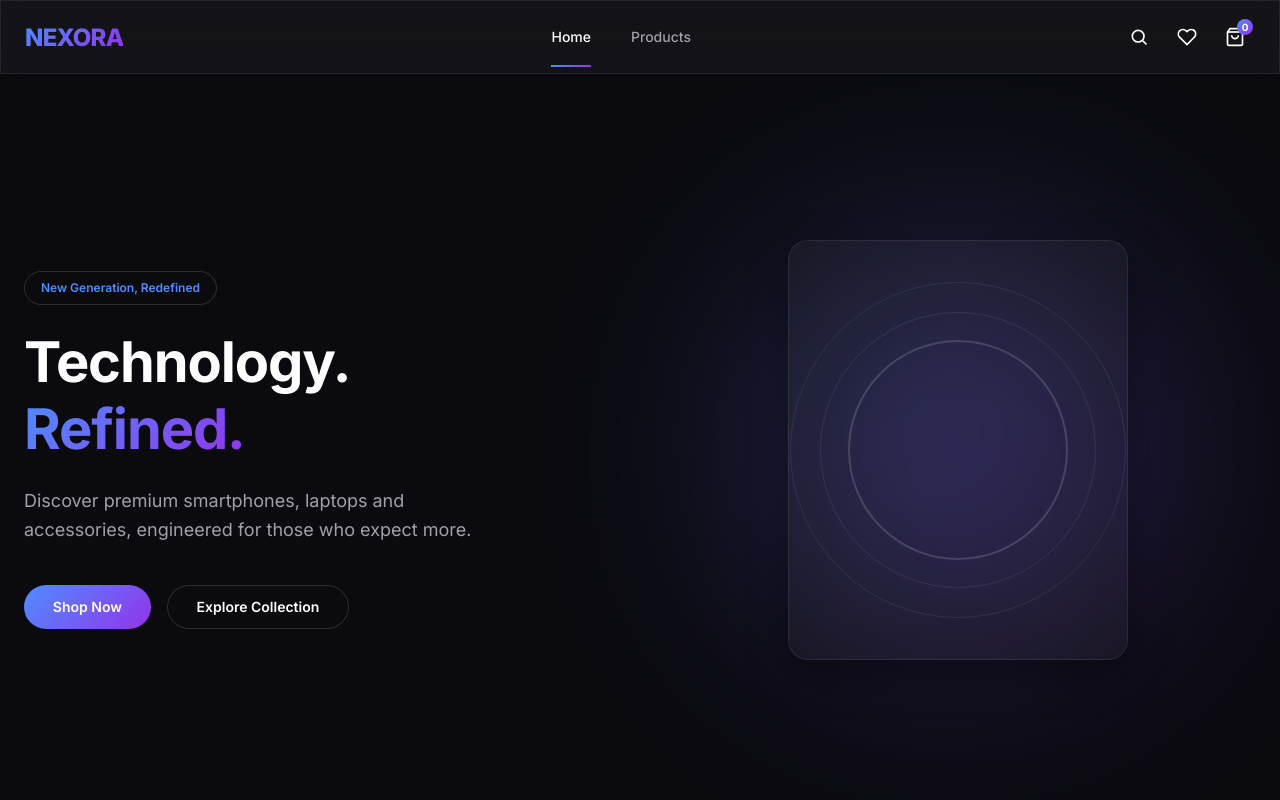
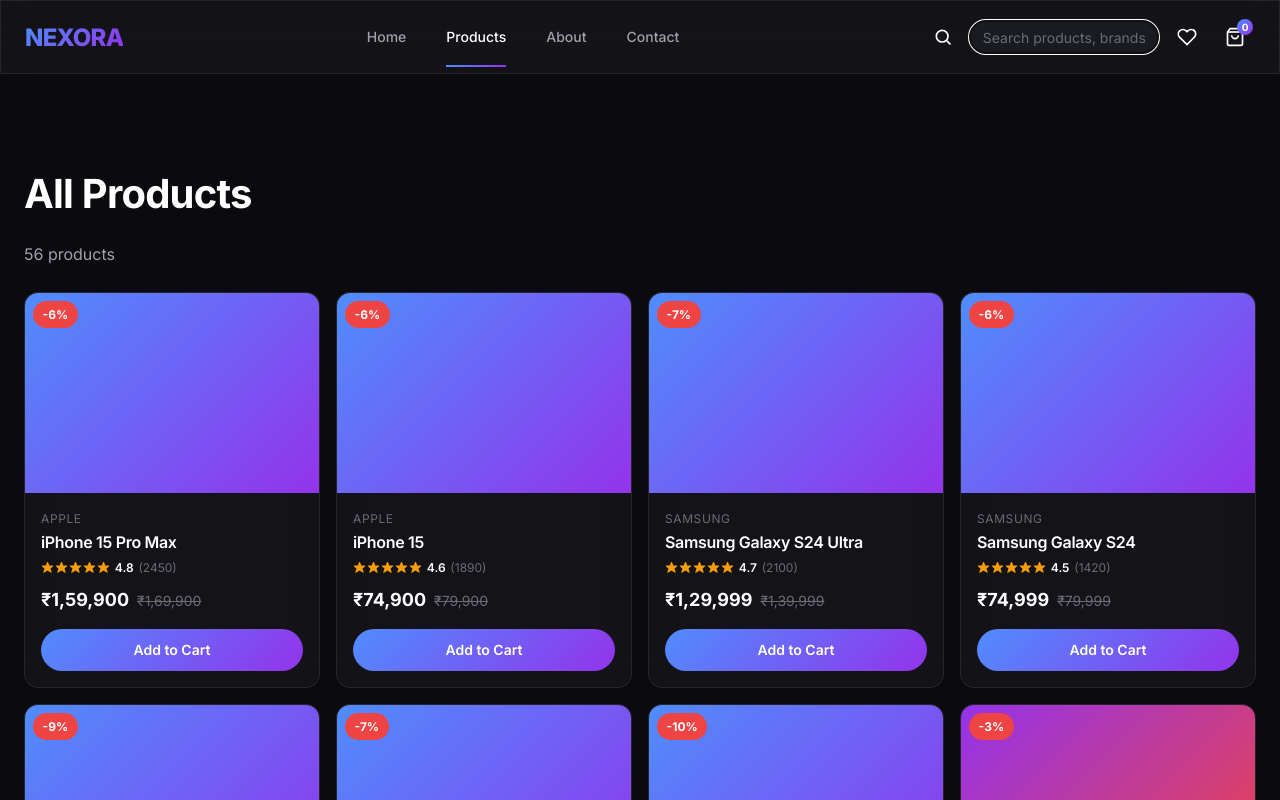
Before and after one commit to prithvi8581beaift25-jpg/Tech-store, a React (Vite) app in the folder tech-store/: page / in a window 1280 px wide. Both pictures are taken after a click on the button 1139 px from the left and 37 px from the top of the page. Shown: the top 800 px of the page. Built offline with nearby package versions, Linux system fonts and the light colour scheme.

Commit message:
Add About and Contact pages with navbar links

```diff
--- a/tech-store/src/App.jsx
+++ b/tech-store/src/App.jsx
@@ -3,15 +3,25 @@
 import Footer from './components/Footer'
 import Home from './pages/Home'
 import Products from './pages/Products'
+import About from './pages/About'
+import Contact from './pages/Contact'
 
 function App() {
   const [currentPage, setCurrentPage] = useState('home')
+  const [searchTerm, setSearchTerm] = useState('')
 
   return (
     <>
-      <Navbar currentPage={currentPage} onNavigate={setCurrentPage} />
+      <Navbar
+        currentPage={currentPage}
+        onNavigate={setCurrentPage}
+        searchTerm={searchTerm}
+        onSearchChange={setSearchTerm}
+      />
       {currentPage === 'home' && <Home onNavigate={setCurrentPage} />}
-      {currentPage === 'products' && <Products />}
+      {currentPage === 'products' && <Products searchTerm={searchTerm} />}
+      {currentPage === 'about' && <About />}
+      {currentPage === 'contact' && <Contact />}
       <Footer />
     </>
   )
--- a/tech-store/src/components/Navbar.css
+++ b/tech-store/src/components/Navbar.css
@@ -44,9 +44,6 @@
 
 .navbar-links button.active {
   color: var(--color-text-primary);
-}
-
-.navbar-links button.active {
   position: relative;
 }
 
@@ -76,6 +73,7 @@
   border-radius: var(--radius-full);
   color: var(--color-text-primary);
   transition: var(--transition-fast);
+  flex-shrink: 0;
 }
 
 .icon-btn:hover {
@@ -102,6 +100,61 @@
   justify-content: center;
 }
 
+/* Expanding nav search */
+.nav-search {
+  display: flex;
+  align-items: center;
+}
+
+.nav-search-input {
+  width: 0;
+  opacity: 0;
+  padding: 0;
+  margin-left: 0;
+  border: 1px solid var(--color-border-strong);
+  border-radius: var(--radius-full);
+  background: var(--color-surface);
+  color: var(--color-text-primary);
+  font-family: inherit;
+  font-size: var(--fs-sm);
+  pointer-events: none;
+  transition: width var(--transition-base), opacity var(--transition-fast), padding var(--transition-base), margin-left var(--transition-base);
+}
+
+.nav-search-input::placeholder {
+  color: var(--color-text-muted);
+}
+
+.nav-search-open .nav-search-input {
+  width: 190px;
+  opacity: 1;
+  padding: 0.45rem 0.8rem;
+  margin-left: 0.4rem;
+  pointer-events: auto;
+}
+
+.nav-search-clear {
+  display: flex;
+  align-items: center;
+  justify-content: center;
+  width: 20px;
+  height: 20px;
+  margin-left: 0.3rem;
+  border-radius: var(--radius-full);
+  color: var(--color-text-muted);
+  flex-shrink: 0;
+}
+
+.nav-search-clear:hover {
+  background: var(--color-surface-hover);
+  color: var(--color-text-primary);
+}
+
+.nav-search-clear svg {
+  width: 12px;
+  height: 12px;
+}
+
 .menu-toggle {
   display: none;
 }
@@ -118,6 +171,10 @@
 
   .menu-toggle {
     display: flex;
+  }
+
+  .nav-search-open .nav-search-input {
+    width: 130px;
   }
 
   .mobile-menu {
--- a/tech-store/src/components/Navbar.jsx
+++ b/tech-store/src/components/Navbar.jsx
@@ -1,17 +1,45 @@
-import { useState } from 'react'
+import { useState, useRef, useEffect } from 'react'
 import './Navbar.css'
 
-function Navbar({ currentPage, onNavigate }) {
+function Navbar({ currentPage, onNavigate, searchTerm, onSearchChange }) {
   const [isMenuOpen, setIsMenuOpen] = useState(false)
+  const [isSearchOpen, setIsSearchOpen] = useState(false)
+  const searchInputRef = useRef(null)
 
     const navLinks = [
     { label: 'Home', page: 'home' },
     { label: 'Products', page: 'products' },
+    { label: 'About', page: 'about' },
+    { label: 'Contact', page: 'contact' },
   ]
+
+  useEffect(() => {
+    if (isSearchOpen) {
+      searchInputRef.current?.focus()
+    }
+  }, [isSearchOpen])
 
   const handleNavigate = (page) => {
     onNavigate(page)
     setIsMenuOpen(false)
+    setIsSearchOpen(false)
+  }
+
+  const toggleSearch = () => {
+    if (isSearchOpen) {
+      setIsSearchOpen(false)
+      onSearchChange('')
+    } else {
+      setIsSearchOpen(true)
+      if (currentPage !== 'products') {
+        onNavigate('products')
+      }
+    }
+  }
+
+  const clearSearch = () => {
+    onSearchChange('')
+    searchInputRef.current?.focus()
   }
 
   return (
@@ -35,12 +63,34 @@
         </ul>
 
         <div className="navbar-actions">
-          <button className="icon-btn" aria-label="Search">
+          <div className={`nav-search ${isSearchOpen ? 'nav-search-open' : ''}`}>
+            <button className="icon-btn" aria-label="Search" onClick={toggleSearch}>
               <svg viewBox="0 0 24 24" fill="none" stroke="currentColor" strokeWidth="2">
                 <circle cx="11" cy="11" r="7" />
                 <line x1="21" y1="21" x2="16.65" y2="16.65" />
               </svg>
             </button>
+
+            <input
+              ref={searchInputRef}
+              type="text"
+              className="nav-search-input"
+              placeholder="Search products, brands..."
+              value={searchTerm}
+              onChange={(e) => onSearchChange(e.target.value)}
+              tabIndex={isSearchOpen ? 0 : -1}
+              aria-label="Search products"
+            />
+
+            {isSearchOpen && searchTerm && (
+              <button className="nav-search-clear" onClick={clearSearch} aria-label="Clear search">
+                <svg viewBox="0 0 24 24" fill="none" stroke="currentColor" strokeWidth="2">
+                  <line x1="18" y1="6" x2="6" y2="18" />
+                  <line x1="6" y1="6" x2="18" y2="18" />
+                </svg>
+              </button>
+            )}
+          </div>
 
           <button className="icon-btn" aria-label="Wishlist">
             <svg viewBox="0 0 24 24" fill="none" stroke="currentColor" strokeWidth="2">
--- /dev/null
+++ b/tech-store/src/pages/About.css
@@ -0,0 +1,37 @@
+.about-page {
+  max-width: 820px;
+}
+
+.about-lead {
+  font-size: var(--fs-lg);
+  color: var(--color-text-secondary);
+  margin: var(--space-sm) 0 var(--space-lg);
+  max-width: 700px;
+}
+
+.about-grid {
+  display: grid;
+  grid-template-columns: repeat(3, 1fr);
+  gap: var(--space-sm);
+}
+
+.about-card {
+  padding: var(--space-md);
+  border-radius: var(--radius-md);
+}
+
+.about-card h3 {
+  font-size: var(--fs-base);
+  margin-bottom: var(--space-xs);
+}
+
+.about-card p {
+  font-size: var(--fs-sm);
+  color: var(--color-text-secondary);
+}
+
+@media (max-width: 768px) {
+  .about-grid {
+    grid-template-columns: 1fr;
+  }
+}
--- /dev/null
+++ b/tech-store/src/pages/About.jsx
@@ -0,0 +1,34 @@
+import './About.css'
+
+function About() {
+  return (
+    <section className="section">
+      <div className="container about-page">
+        <span className="hero-tag">Our Story</span>
+        <h1 className="section-title">About NEXORA</h1>
+        <p className="about-lead">
+          NEXORA was founded on a simple idea: technology should feel as good as it performs.
+          We curate premium smartphones, laptops, and accessories from the world's best brands,
+          bringing them together in one refined, trustworthy destination.
+        </p>
+
+        <div className="about-grid">
+          <div className="about-card glass">
+            <h3>Our Mission</h3>
+            <p>To make discovering and owning premium technology effortless, honest and enjoyable.</p>
+          </div>
+          <div className="about-card glass">
+            <h3>Quality First</h3>
+            <p>Every product on NEXORA is sourced from authorized channels, backed by full manufacturer warranty.</p>
+          </div>
+          <div className="about-card glass">
+            <h3>Customer Focused</h3>
+            <p>From browsing to checkout, we design every step around a smooth, transparent experience.</p>
+          </div>
+        </div>
+      </div>
+    </section>
+  )
+}
+
+export default About
--- /dev/null
+++ b/tech-store/src/pages/Contact.css
@@ -0,0 +1,81 @@
+.contact-lead {
+  color: var(--color-text-secondary);
+  margin-bottom: var(--space-lg);
+  max-width: 600px;
+}
+
+.contact-grid {
+  display: grid;
+  grid-template-columns: 1fr 1.4fr;
+  gap: var(--space-lg);
+}
+
+.contact-info {
+  display: flex;
+  flex-direction: column;
+  gap: var(--space-sm);
+}
+
+.contact-info-item {
+  padding: var(--space-md);
+  border-radius: var(--radius-md);
+}
+
+.contact-info-item h3 {
+  font-size: var(--fs-sm);
+  color: var(--color-text-muted);
+  text-transform: uppercase;
+  letter-spacing: 0.05em;
+  margin-bottom: 0.3rem;
+}
+
+.contact-form {
+  padding: var(--space-lg);
+  border-radius: var(--radius-md);
+  display: flex;
+  flex-direction: column;
+  gap: var(--space-sm);
+}
+
+.form-field {
+  display: flex;
+  flex-direction: column;
+  gap: 0.4rem;
+}
+
+.form-field label {
+  font-size: var(--fs-sm);
+  color: var(--color-text-secondary);
+}
+
+.form-field input,
+.form-field textarea {
+  background: var(--color-surface);
+  border: 1px solid var(--color-border-strong);
+  border-radius: var(--radius-sm);
+  padding: 0.7rem 0.9rem;
+  color: var(--color-text-primary);
+  font-family: inherit;
+  font-size: var(--fs-base);
+  outline: none;
+  resize: vertical;
+  transition: var(--transition-fast);
+}
+
+.form-field input:focus,
+.form-field textarea:focus {
+  border-color: var(--color-accent-blue);
+}
+
+.contact-success {
+  color: var(--color-success);
+  font-weight: 600;
+  text-align: center;
+  padding: var(--space-lg) 0;
+}
+
+@media (max-width: 768px) {
+  .contact-grid {
+    grid-template-columns: 1fr;
+  }
+}
--- /dev/null
+++ b/tech-store/src/pages/Contact.jsx
@@ -0,0 +1,88 @@
+import { useState } from 'react'
+import './Contact.css'
+
+function Contact() {
+  const [formData, setFormData] = useState({ name: '', email: '', message: '' })
+  const [isSubmitted, setIsSubmitted] = useState(false)
+
+  const handleChange = (field, value) => {
+    setFormData({ ...formData, [field]: value })
+  }
+
+  const handleSubmit = (e) => {
+    e.preventDefault()
+    setIsSubmitted(true)
+  }
+
+  return (
+    <section className="section">
+      <div className="container">
+        <h1 className="section-title">Contact Us</h1>
+        <p className="contact-lead">
+          Have a question about an order or a product? Reach out, we're happy to help.
+        </p>
+
+        <div className="contact-grid">
+          <div className="contact-info">
+            <div className="contact-info-item glass">
+              <h3>Email</h3>
+              <p>support@nexora.com</p>
+            </div>
+            <div className="contact-info-item glass">
+              <h3>Phone</h3>
+              <p>+91 98765 43210</p>
+            </div>
+            <div className="contact-info-item glass">
+              <h3>Address</h3>
+              <p>NEXORA HQ, Sector 21, Rajpura, Punjab, India</p>
+            </div>
+          </div>
+
+          <form className="contact-form glass" onSubmit={handleSubmit}>
+            {isSubmitted ? (
+              <p className="contact-success">
+                Thanks! Your message has been sent. We'll get back to you soon.
+              </p>
+            ) : (
+              <>
+                <div className="form-field">
+                  <label htmlFor="name">Name</label>
+                  <input
+                    id="name"
+                    type="text"
+                    value={formData.name}
+                    onChange={(e) => handleChange('name', e.target.value)}
+                    required
+                  />
+                </div>
+                <div className="form-field">
+                  <label htmlFor="email">Email</label>
+                  <input
+                    id="email"
+                    type="email"
+                    value={formData.email}
+                    onChange={(e) => handleChange('email', e.target.value)}
+                    required
+                  />
+                </div>
+                <div className="form-field">
+                  <label htmlFor="message">Message</label>
+                  <textarea
+                    id="message"
+                    rows="4"
+                    value={formData.message}
+                    onChange={(e) => handleChange('message', e.target.value)}
+                    required
+                  ></textarea>
+                </div>
+                <button type="submit" className="btn btn-primary">Send Message</button>
+              </>
+            )}
+          </form>
+        </div>
+      </div>
+    </section>
+  )
+}
+
+export default Contact
--- a/tech-store/src/pages/Products.jsx
+++ b/tech-store/src/pages/Products.jsx
@@ -1,13 +1,22 @@
 import ProductGrid from '../components/ProductGrid'
 import { products } from '../data/products'
 
-function Products() {
+function Products({ searchTerm }) {
+  const query = searchTerm.trim().toLowerCase()
+
+  const filteredProducts = products.filter((product) => {
+    return (
+      product.name.toLowerCase().includes(query) ||
+      product.brand.toLowerCase().includes(query)
+    )
+  })
+
   return (
     <section className="section">
       <div className="container">
         <h1 className="section-title">All Products</h1>
-        <p className="products-count">{products.length} products</p>
-        <ProductGrid products={products} />
+        <p className="products-count">{filteredProducts.length} products</p>
+        <ProductGrid products={filteredProducts} />
       </div>
     </section>
   )
```
Lines whose indentation alone changed are shown as unchanged.
